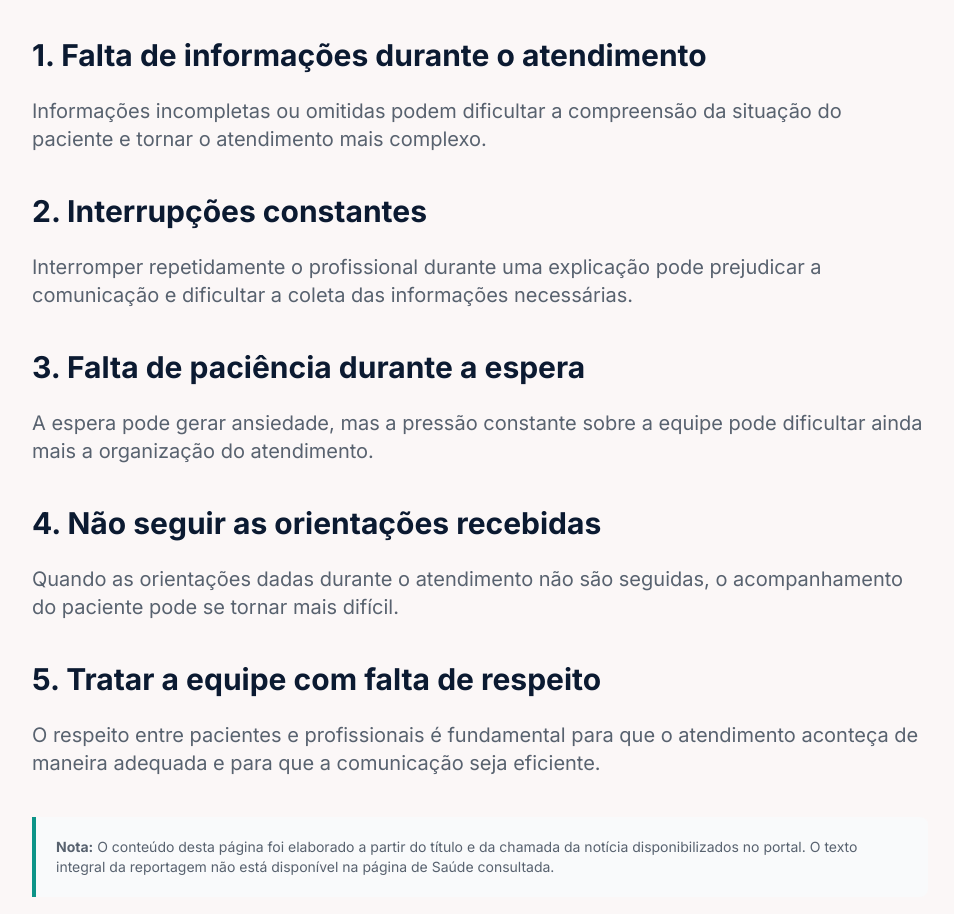
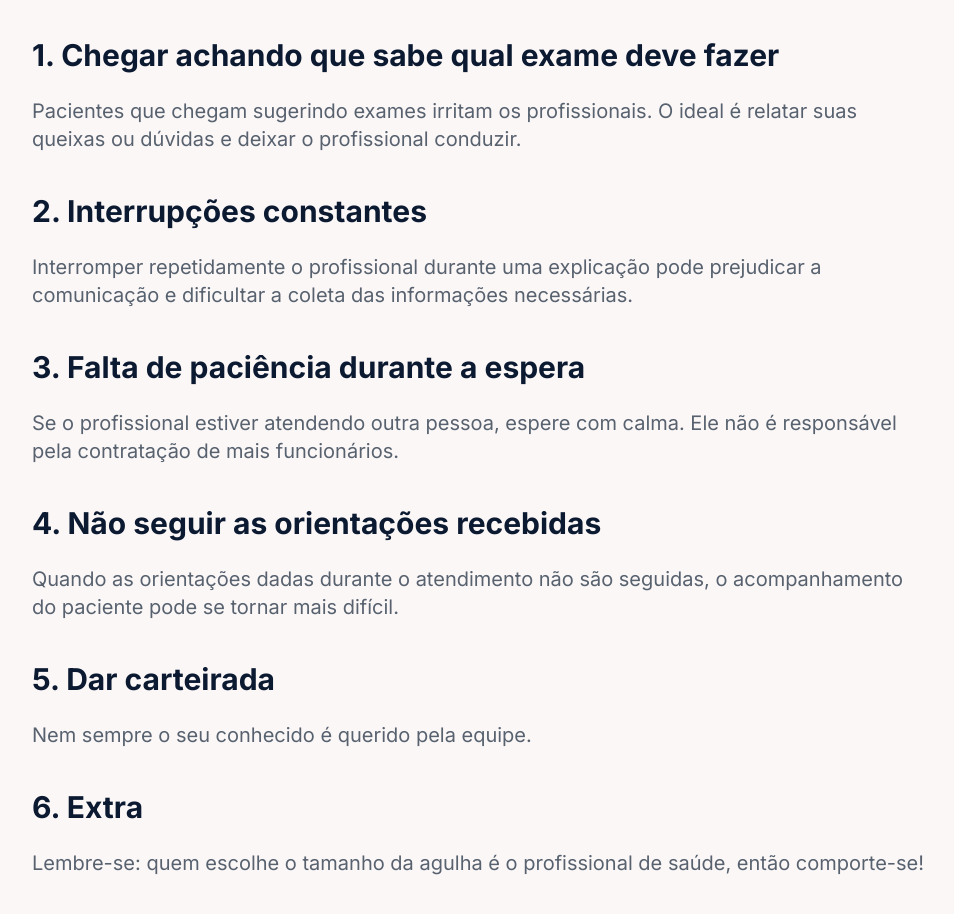
Before and after one commit to Carlos-sh4/Projeto_Site_noticias, a plain HTML site: page paginas secundarias/saude-not 2.html in a window 1280 px wide. Shown: the part 1450-2364 px from the top of the page, without its empty margins (160-1114 px from the left). Drawn offline with nearby package versions, Linux system fonts and the light colour scheme; files that its build step writes are made by us from their sources; files whose address does not match are found by name.

Commit message:
atualização

```diff
--- a/paginas secundarias/saude-not 2.html
+++ b/paginas secundarias/saude-not 2.html
@@ -98,7 +98,7 @@
                     5 coisas que pacientes fazem e irritam profissionais de saúde
                 </h1>
                 <p class="text-xl sm:text-2xl text-gray-600 leading-relaxed">
-                    Entrevista a profissionais da área mostra que alguns comportamentos dos pacientes os deixam irritados.
+                    Entrevista com profissionais da área mostra que alguns comportamentos dos pacientes os deixam irritados.
                 </p>
                 <div class="flex flex-wrap items-center gap-x-6 gap-y-2 mt-6 text-sm text-gray-500 border-b border-gray-200 pb-6">
                     <span class="flex items-center gap-2">
@@ -126,11 +126,10 @@
                         Uma entrevista com profissionais da área mostra que determinados comportamentos dos pacientes acabam causando irritação durante o atendimento.
                     </p>
                     <h2 class="text-2xl sm:text-3xl font-bold text-gray-900 mt-10 mb-6">
-                        1. Falta de informações durante o atendimento
+                        1. Chegar achando que sabe qual exame deve fazer
                     </h2>
                     <p class="text-lg sm:text-xl text-gray-700 leading-8 mb-6">
-                        Informações incompletas ou omitidas podem dificultar a compreensão da situação do paciente e tornar o atendimento mais complexo.
-                    </p>
+                        Pacientes que chegam sugerindo exames irritam os profissionais. O ideal é relatar suas queixas ou dúvidas e deixar o profissional conduzir.                    </p>
                     <h2 class="text-2xl sm:text-3xl font-bold text-gray-900 mt-10 mb-6">
                         2. Interrupções constantes
                     </h2>
@@ -141,7 +140,7 @@
                         3. Falta de paciência durante a espera
                     </h2>
                     <p class="text-lg sm:text-xl text-gray-700 leading-8 mb-6">
-                        A espera pode gerar ansiedade, mas a pressão constante sobre a equipe pode dificultar ainda mais a organização do atendimento.
+                        Se o profissional estiver atendendo outra pessoa, espere com calma. Ele não é responsável pela contratação de mais funcionários.
                     </p>
                     <h2 class="text-2xl sm:text-3xl font-bold text-gray-900 mt-10 mb-6">
                         4. Não seguir as orientações recebidas
@@ -150,10 +149,16 @@
                         Quando as orientações dadas durante o atendimento não são seguidas, o acompanhamento do paciente pode se tornar mais difícil.
                     </p>
                     <h2 class="text-2xl sm:text-3xl font-bold text-gray-900 mt-10 mb-6">
-                        5. Tratar a equipe com falta de respeito
+                        5. Dar carteirada
                     </h2>
                     <p class="text-lg sm:text-xl text-gray-700 leading-8 mb-6">
-                        O respeito entre pacientes e profissionais é fundamental para que o atendimento aconteça de maneira adequada e para que a comunicação seja eficiente.
+                        Nem sempre o seu conhecido é querido pela equipe.
+                    </p>
+                    <h2 class="text-2xl sm:text-3xl font-bold text-gray-900 mt-10 mb-6">
+                        6. Extra
+                    </h2>
+                    <p class="text-lg sm:text-xl text-gray-700 leading-8 mb-6">
+                        Lembre-se: quem escolhe o tamanho da agulha é o profissional de saúde, então comporte-se!
                     </p>
                 </div>
                 <div class="mt-10 p-5 bg-gray-50 border-l-4 border-teal-600 rounded-r-lg">
@@ -247,7 +252,7 @@
         <div class="container mx-auto px-4 mt-12 pt-8 border-t border-gray-800 text-center text-sm text-gray-500">
             &copy; 2026 Portal de Notícias Hoje. Todos os direitos reservados.
             <h6 class="mt-1">
-                Em desenvolvimento por alunos do turma de Banco de Dados
+                Em desenvolvimento por alunos da turma de Banco de Dados
             </h6>
         </div>
     </footer>
```
